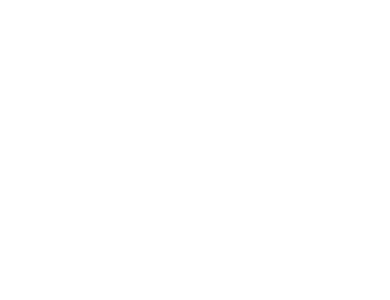
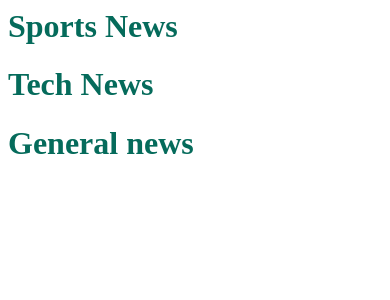
Before and after one commit to joey57/News-Headlines, a Flask app: page /news/1 in a window 390 px wide. Before the commit the part shown is empty. Shown: the top 300 px of the page. Run offline with Flask 2, Linux system fonts and the light colour scheme; parts of the project's set-up code (start-up, migrations or seed data) failed here and were passed over; some libraries are stand-ins or nearby versions.

Commit message:
display news list

```diff
--- a/app/templates/index.html
+++ b/app/templates/index.html
@@ -1,14 +1,38 @@
-<!DOCTYPE html>
-<html>
-<head>
-  <meta charset="UTF-8">
-  {% if title %}
-  <title>{{ title }}</title>
-  {% else %}
-  <title>Welcome to News Headlines</title>
-  {% endif %}
-</head>
-<body>
+{% import 'macros.html' as macro %}
 
-</body>
-</html>
+{% block content %}
+
+<div class="container">
+  <div class="row">
+    <div class="col-md-4">
+            <h1 style="color: #056b5b">Sports News</h1>
+            <ul>
+                {% for all_news in sports %}
+                <li>{{all_news.name}}</li>
+                <p> --{{all_news.country}} -- </p>
+                {% endfor %}
+            </ul>
+    </div>
+    <div class="col-md-4">
+      <h1 style="color: #056b5b">Tech News</h1>
+      <ul>
+          {% for all_news in technology %}
+          <li style="color: #056b5b">{{all_news.name}}</li>
+          <p> --{{all_news.country}} -- </p>
+           {% endfor %}
+      </ul>
+    </div>
+    <div class="col-md-4">
+      <h1 style="color: #056b5b">General news</h1>
+      <ul>
+         {% for all_news in general %}
+         <li>{{all_news.name}}</li>
+         <p> --{{all_news.country}} -- </p>
+         {% endfor %}
+      </ul>
+
+    </div>
+</div>
+</div>
+
+{% endblock %}
--- /dev/null
+++ b/app/templates/macros.html
@@ -0,0 +1,6 @@
+{% macro displayNewsList(news_list) %}
+
+  {% for news in news_list %}
+     <li>{{ news.title }}</li>
+  {% endfor %}
+{% endmacro %}
```
